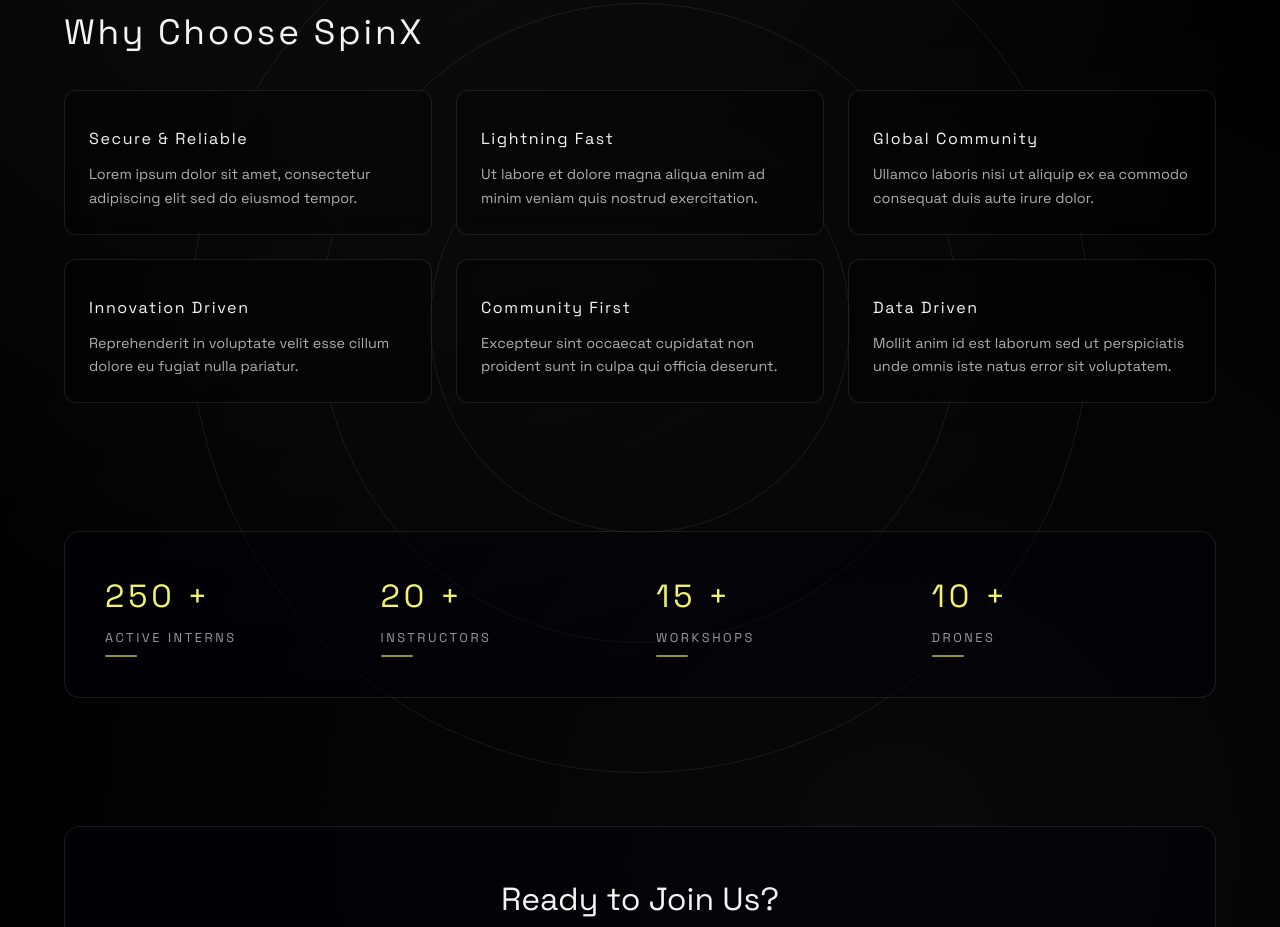
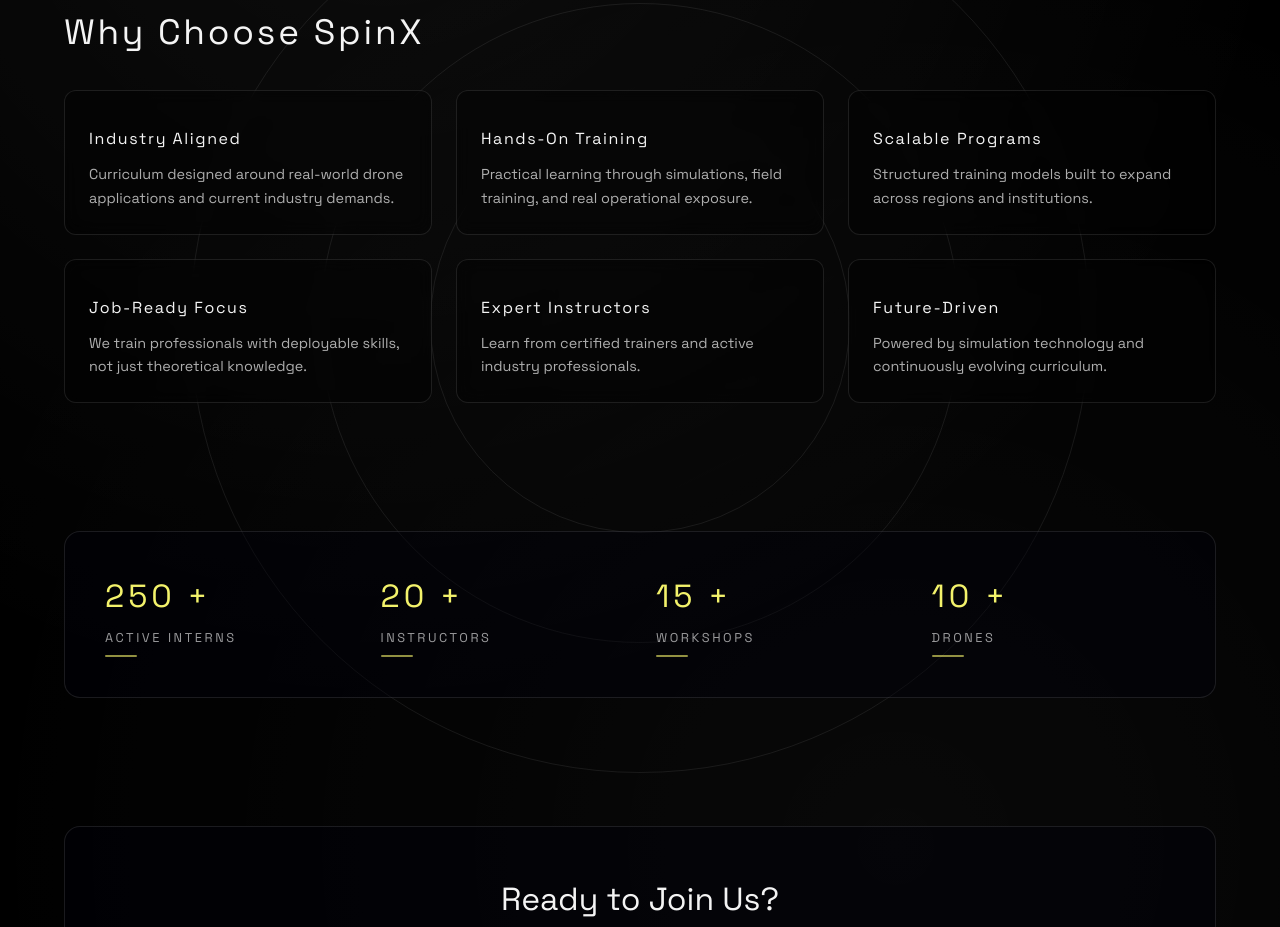
Before and after one commit to jsfl-24/Spinx, a Vue app: page / in a window 1280 px wide. Shown: the part 1348-2275 px from the top of the page. Built offline with nearby package versions, Linux system fonts and the light colour scheme.

Commit message:
update feature descriptions in About (y choose spinx)

```diff
--- a/src/components/About.vue
+++ b/src/components/About.vue
@@ -135,55 +135,54 @@ onMounted(() => {
         >
           <div class="feature-card">
             <div class="feature-icon"></div>
-            <h3 class="feature-name">Secure & Reliable</h3>
+            <h3 class="feature-name">Industry Aligned</h3>
             <p class="feature-desc">
-              Lorem ipsum dolor sit amet, consectetur adipiscing elit sed do
-              eiusmod tempor.
+              Curriculum designed around real-world drone applications and
+              current industry demands.
             </p>
           </div>
 
           <div class="feature-card">
             <div class="feature-icon"></div>
-            <h3 class="feature-name">Lightning Fast</h3>
+            <h3 class="feature-name">Hands-On Training</h3>
             <p class="feature-desc">
-              Ut labore et dolore magna aliqua enim ad minim veniam quis nostrud
-              exercitation.
+              Practical learning through simulations, field training, and real
+              operational exposure.
             </p>
           </div>
 
           <div class="feature-card">
             <div class="feature-icon"></div>
-            <h3 class="feature-name">Global Community</h3>
+            <h3 class="feature-name">Scalable Programs</h3>
             <p class="feature-desc">
-              Ullamco laboris nisi ut aliquip ex ea commodo consequat duis aute
-              irure dolor.
+              Structured training models built to expand across regions and
+              institutions.
             </p>
           </div>
 
           <div class="feature-card">
             <div class="feature-icon"></div>
-            <h3 class="feature-name">Innovation Driven</h3>
+            <h3 class="feature-name">Job-Ready Focus</h3>
             <p class="feature-desc">
-              Reprehenderit in voluptate velit esse cillum dolore eu fugiat
-              nulla pariatur.
+              We train professionals with deployable skills, not just
+              theoretical knowledge.
             </p>
           </div>
 
           <div class="feature-card">
             <div class="feature-icon"></div>
-            <h3 class="feature-name">Community First</h3>
+            <h3 class="feature-name">Expert Instructors</h3>
             <p class="feature-desc">
-              Excepteur sint occaecat cupidatat non proident sunt in culpa qui
-              officia deserunt.
+              Learn from certified trainers and active industry professionals.
             </p>
           </div>
 
           <div class="feature-card">
             <div class="feature-icon"></div>
-            <h3 class="feature-name">Data Driven</h3>
+            <h3 class="feature-name">Future-Driven</h3>
             <p class="feature-desc">
-              Mollit anim id est laborum sed ut perspiciatis unde omnis iste
-              natus error sit voluptatem.
+              Powered by simulation technology and continuously evolving
+              curriculum.
             </p>
           </div>
         </div>
```
